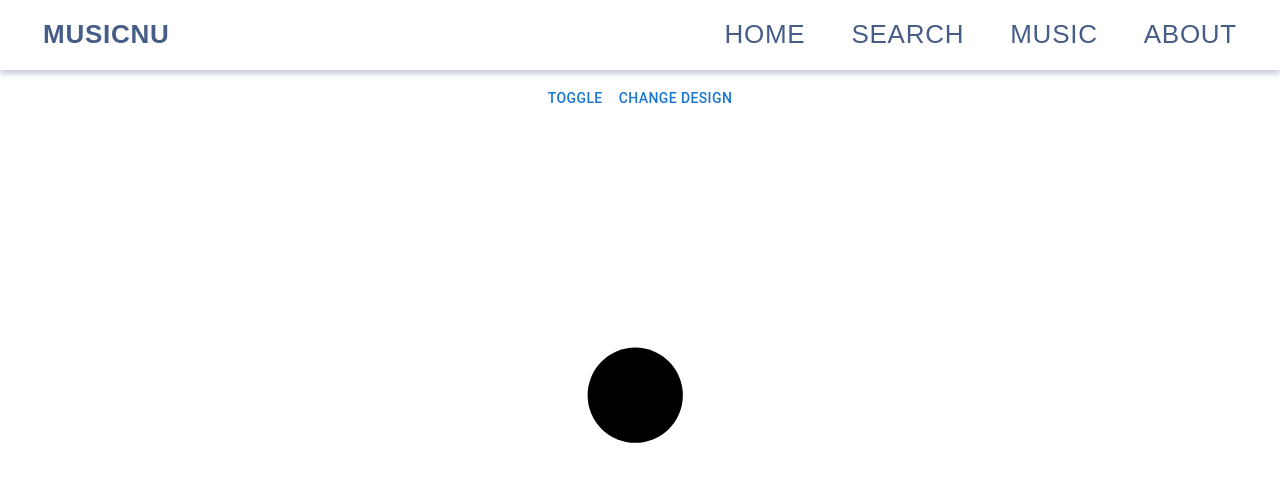
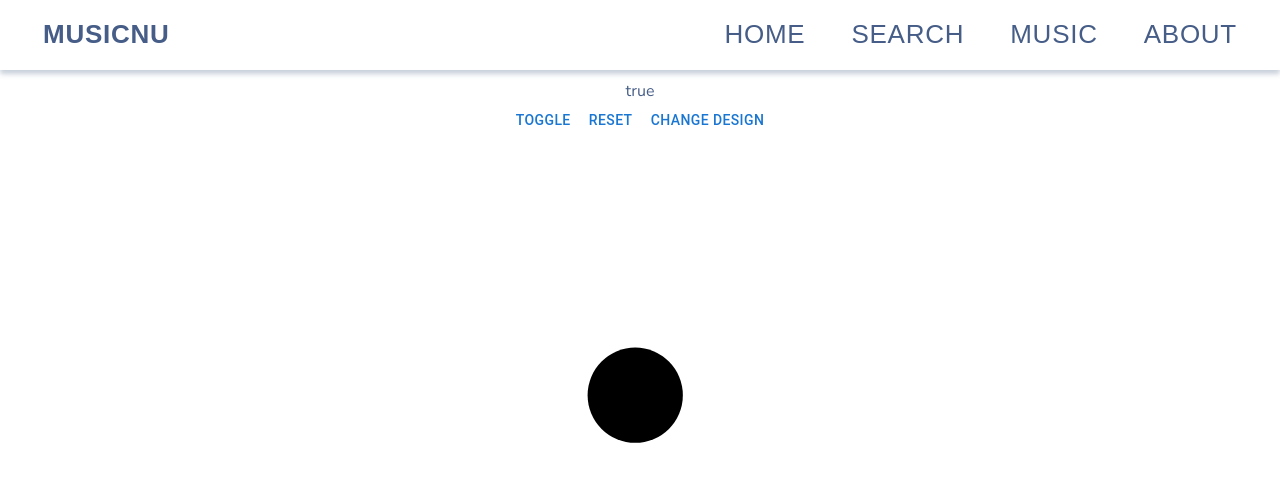
Before and after one commit to MusicNU/LearningApp, a React (Create React App) app: page /song/rhythm in a window 1280 px wide. Shown: the top 482 px of the page. Built offline with nearby package versions, Linux system fonts and the light colour scheme; a web font is replaced by a local one.

Commit message:
reset button

```diff
--- a/src/pages/rhythm.jsx
+++ b/src/pages/rhythm.jsx
@@ -73,7 +73,7 @@ const RhythmPage = () => {
         if (isRunning && counter<songLength){
             setSizeandColor()
             // conditions for timer continue
-            timer = (setInterval(() => setCounter(Math.round((counter + .01)*100)/100), 10));
+            timer = (setInterval(() => setCounter(Math.round((counter + .01)*100)/100), 5));
         }
         return () => clearInterval(timer);
     }, [isRunning, counter]);
@@ -82,11 +82,29 @@ const RhythmPage = () => {
         setIsRunning(!isRunning);
     };
 
+    const reset = ()=> {
+        setCounter(0);
+        setParams({
+            size: 50,
+            color: "black",
+            index: 0,
+            design: params.design})
+        setIsRunning(false);
+    }
+
     const changeDesign = () => {
         setParams(prev => {
             return {...prev,
+                    color: "black",
                     design:!params.design}
         })}
+
+    const designPrint = ()=> {
+        if (params.design){
+            return('boomy')
+        }
+        return('colors')
+    }
 
     return(
         <>
@@ -98,8 +116,10 @@ const RhythmPage = () => {
         </div >
 
         <div class='center'>
-        <p>{params.design}</p>
+        <p>{String(params.design)}</p>
         <Button className="button" onClick={startAndStop}> Toggle
+        </Button>
+        <Button className="button" onClick={reset}> Reset
         </Button>
         <Button className="button" onClick={changeDesign}> Change Design
         </Button>
```
